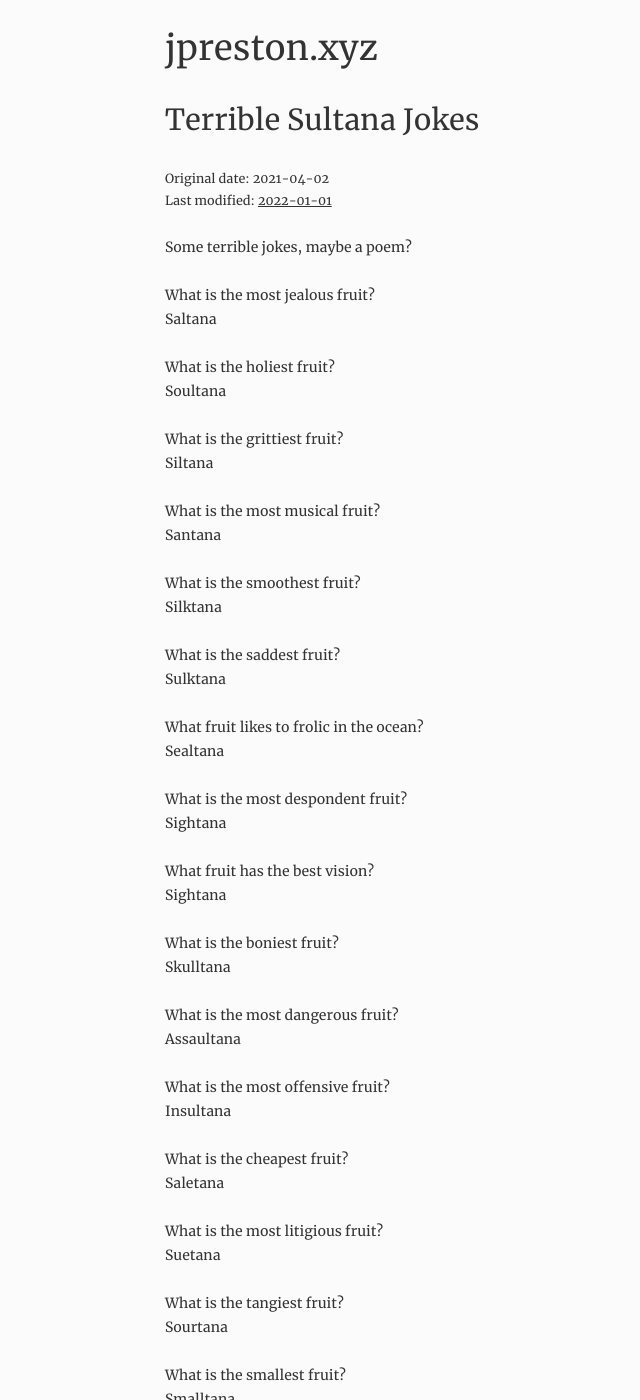
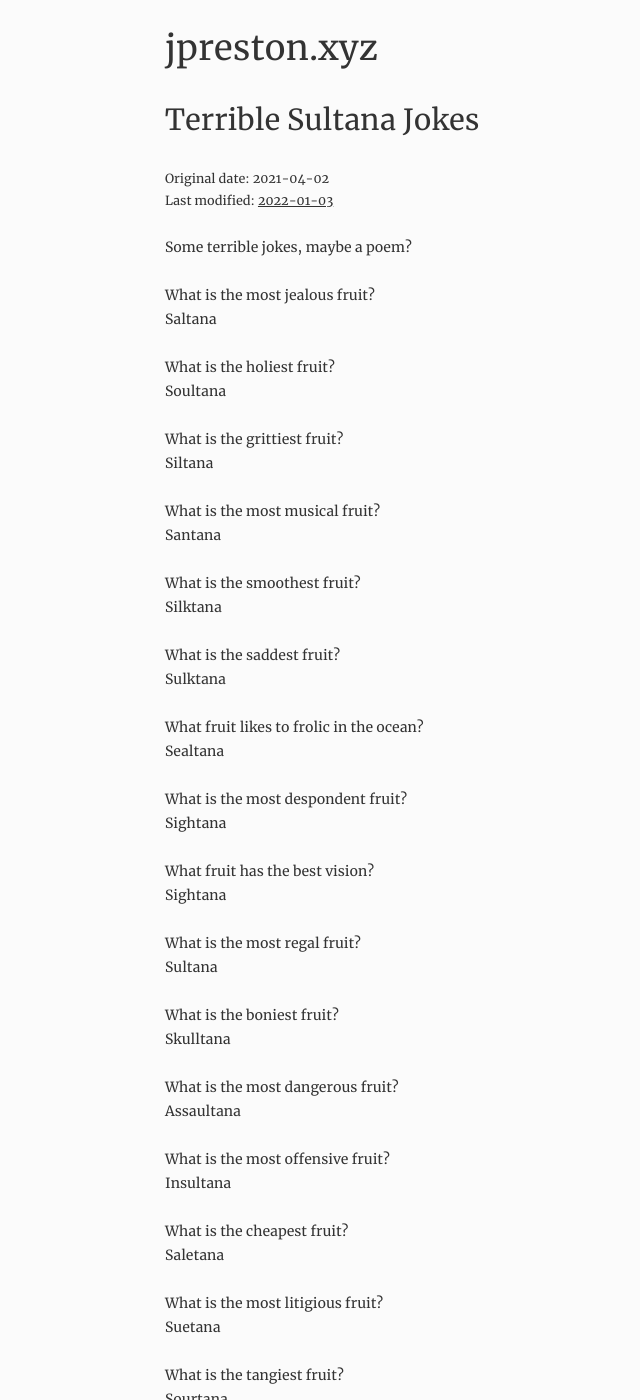
Before and after one commit to wcerfgba/jpreston.xyz, a Jekyll site: the page built from terrible-sultana-jokes.md, in a window 1280 px wide and 1400 px high. Shown: the whole window, without its empty margins (195-835 px from the left). Built offline with Jekyll 4.4.1, drawn with Linux system fonts in a browser that asks for light colours.

Commit message:
Add regal fruit joke

```diff
--- a/terrible-sultana-jokes.md
+++ b/terrible-sultana-jokes.md
@@ -2,7 +2,7 @@
 layout: page
 title: Terrible Sultana Jokes
 date: '2021-04-02'
-last_modified_at: '2022-01-01'
+last_modified_at: '2022-01-03'
 ---
 
 Some terrible jokes, maybe a [[poem]]?
@@ -34,6 +34,9 @@ Sightana
 What fruit has the best vision? \
 Sightana
 
+What is the most regal fruit? \
+Sultana
+
 What is the boniest fruit? \
 Skulltana
 
```
